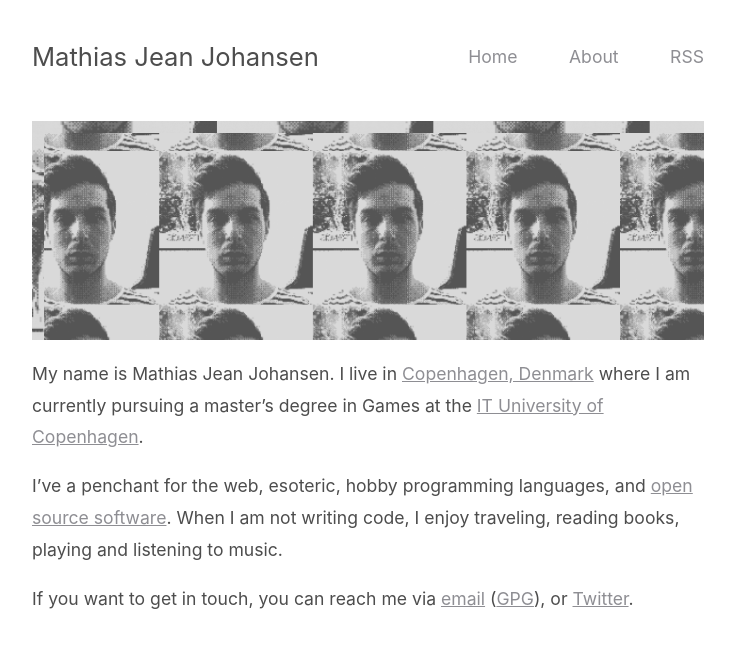
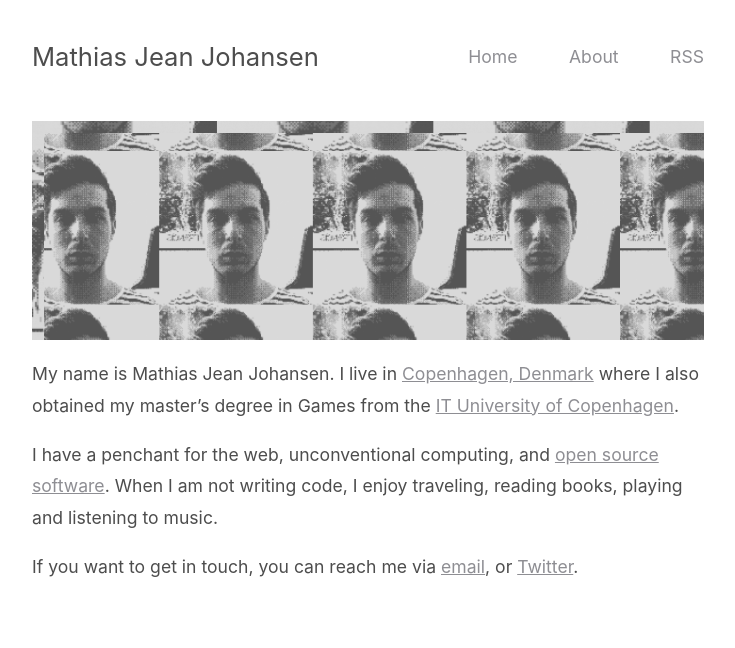
Before and after one commit to majjoha/majjoha.github.io, a Jekyll site: the page built from about/index.md, in a window 1280 px wide. Shown: the top 648 px of the page, without its empty margins (272-1007 px from the left). Built offline with Jekyll 4.4.1, drawn with Linux system fonts in a browser that asks for light colours.

Commit message:
Update "About" page.

```diff
--- a/about/index.md
+++ b/about/index.md
@@ -4,13 +4,13 @@ title: "About"
 ---
 
 My name is Mathias Jean Johansen. I live in [Copenhagen,
-Denmark](https://osm.org/go/0NWvCr9--) where I am currently pursuing a master's
-degree in Games at the [IT University of Copenhagen](https://en.itu.dk).
+Denmark](https://en.m.wikipedia.org/wiki/Copenhagen) where I also obtained my
+master's degree in Games from the [IT University of
+Copenhagen](https://en.itu.dk).
 
-I've a penchant for the web, esoteric, hobby programming languages, and [open
-source software](https://github.com/majjoha). When I am not writing code, I
-enjoy traveling, reading books, playing and listening to music.
+I have a penchant for the web, unconventional computing, and [open source
+software](https://github.com/majjoha). When I am not writing code, I enjoy
+traveling, reading books, playing and listening to music.
 
-If you want to get in touch, you can reach me via [email](mailto:mathias@mjj.io)
-([GPG](https://keybase.io/majjoha/key.asc)), or
-[Twitter](https://twitter.com/majjoha).
+If you want to get in touch, you can reach me via
+[email](mailto:mathias@mjj.io), or [Twitter](https://twitter.com/majjoha).
```
